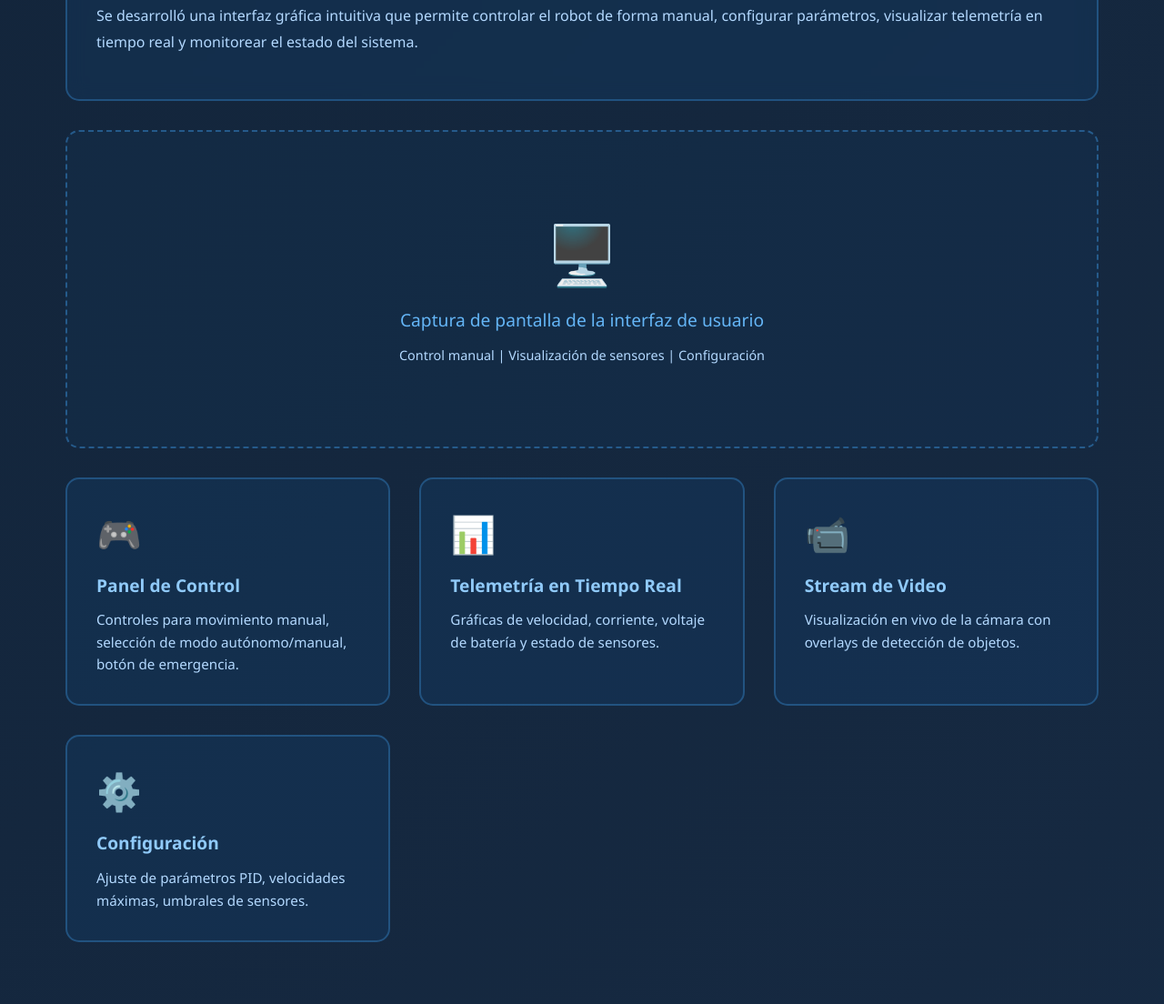
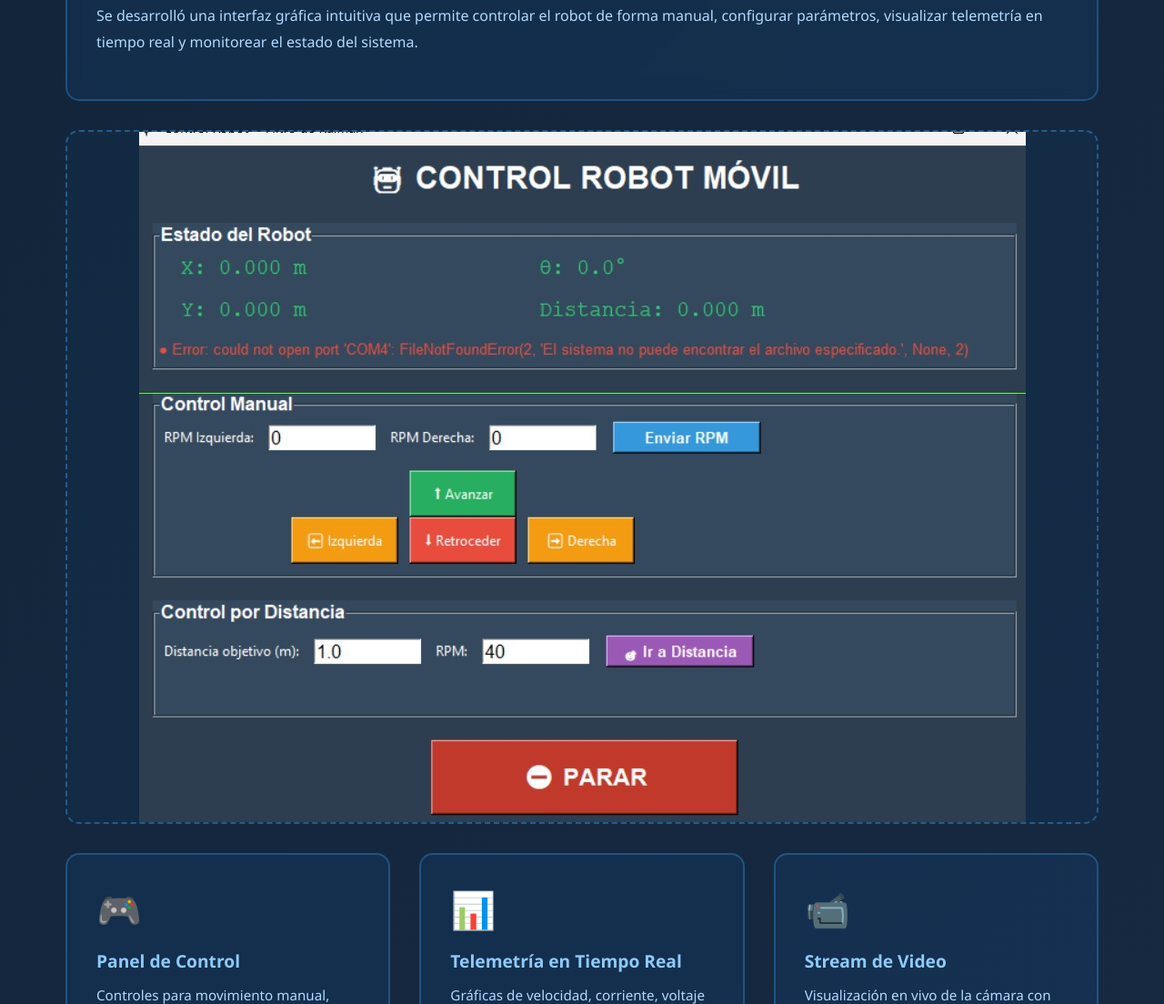
Before and after one commit to estjuanfsanabria-byte/CARTMAN, a plain HTML site: page control.html in a window 1280 px wide. Shown: the part 7390-8494 px from the top of the page at 91% size. Drawn offline with Linux system fonts and the light colour scheme.

Commit message:
Update control.html

```diff
--- a/control.html
+++ b/control.html
@@ -656,9 +656,7 @@ y += v * sin(θ) * dt<br>
                 </p>
             </div>
             <div class="diagram-box">
-                <div class="icon">🖥️</div>
-                <p>Captura de pantalla de la interfaz de usuario</p>
-                <span style="font-size: 0.9rem; color: #b3d9ff;">Control manual | Visualización de sensores | Configuración</span>
+               <img src="imagenes/control/interfaz.jpg" alt="Interfaz">
             </div>
             <div class="control-grid">
                 <div class="control-card">
```
